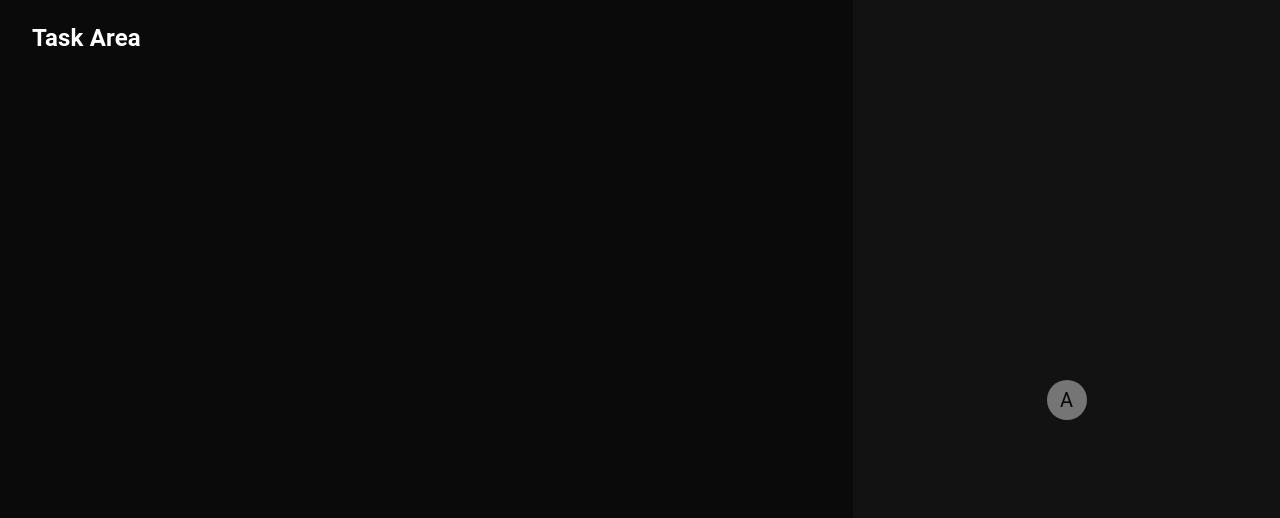
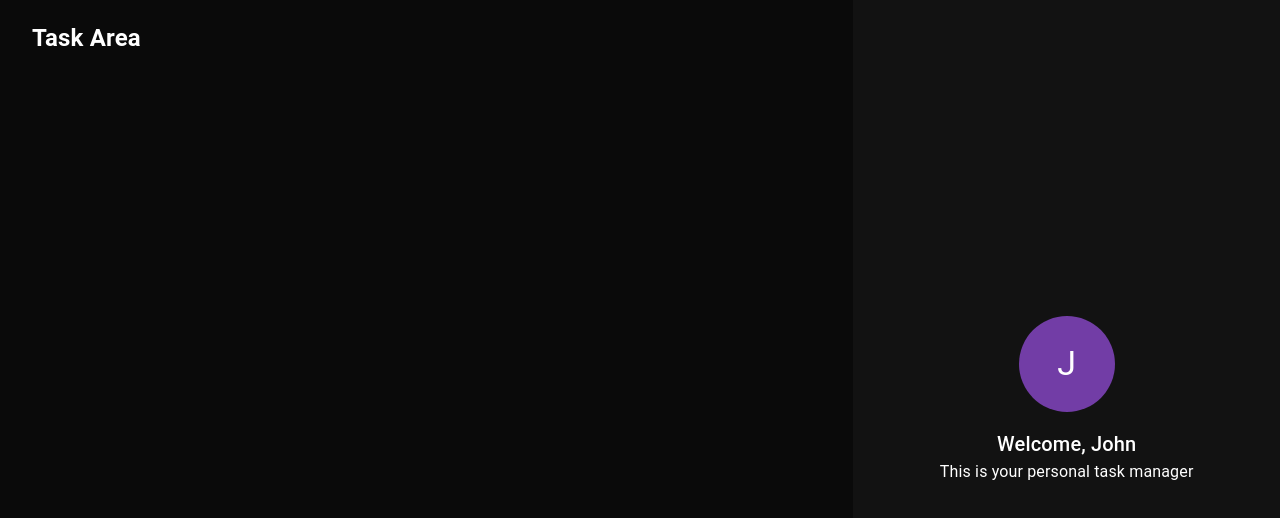
Before and after one commit to qbixmex/Todo-React, a React (Create React App) app: page / in a window 1280 px wide. Shown: the top 518 px of the page. Built offline with nearby package versions, Linux system fonts and the light colour scheme.

Commit message:
profile-component-layout

```diff
--- a/package.json
+++ b/package.json
@@ -1,6 +1,6 @@
 {
   "name": "todo-react",
-  "version": "0.8.0",
+  "version": "0.9.0",
   "private": true,
   "dependencies": {
     "@emotion/react": "^11.10.5",
--- /dev/null
+++ b/src/components/profile/profile.styles.ts
@@ -0,0 +1,13 @@
+export const boxStyles = {
+  display: 'flex',
+  flexDirection: 'column',
+  justifyContent: 'center',
+  alignItems: 'center',
+};
+
+export const avatarStyles = {
+  width: '96px',
+  height: '96px',
+  backgroundColor: 'primary.main',
+  marginBottom: '16px',
+};
--- a/src/components/profile/profile.tsx
+++ b/src/components/profile/profile.tsx
@@ -1,8 +1,21 @@
 import { FC, ReactElement } from 'react';
 import { Avatar, Box, Typography } from '@mui/material';
+import { boxStyles, avatarStyles } from './profile.styles';
 
 export const Profile: FC = (): ReactElement => {
   return (
-    <Avatar>A</Avatar>
+    <Box sx={boxStyles}>
+      <Avatar sx={avatarStyles}>
+        <Typography variant='h4' color='text.primary'>
+          J
+        </Typography>
+      </Avatar>
+      <Typography variant='h6' color='text.primary'>
+        Welcome, John
+      </Typography>
+      <Typography variant='body1' color='text.primary'>
+        This is your personal task manager
+      </Typography>
+    </Box>
   );
 };
```
